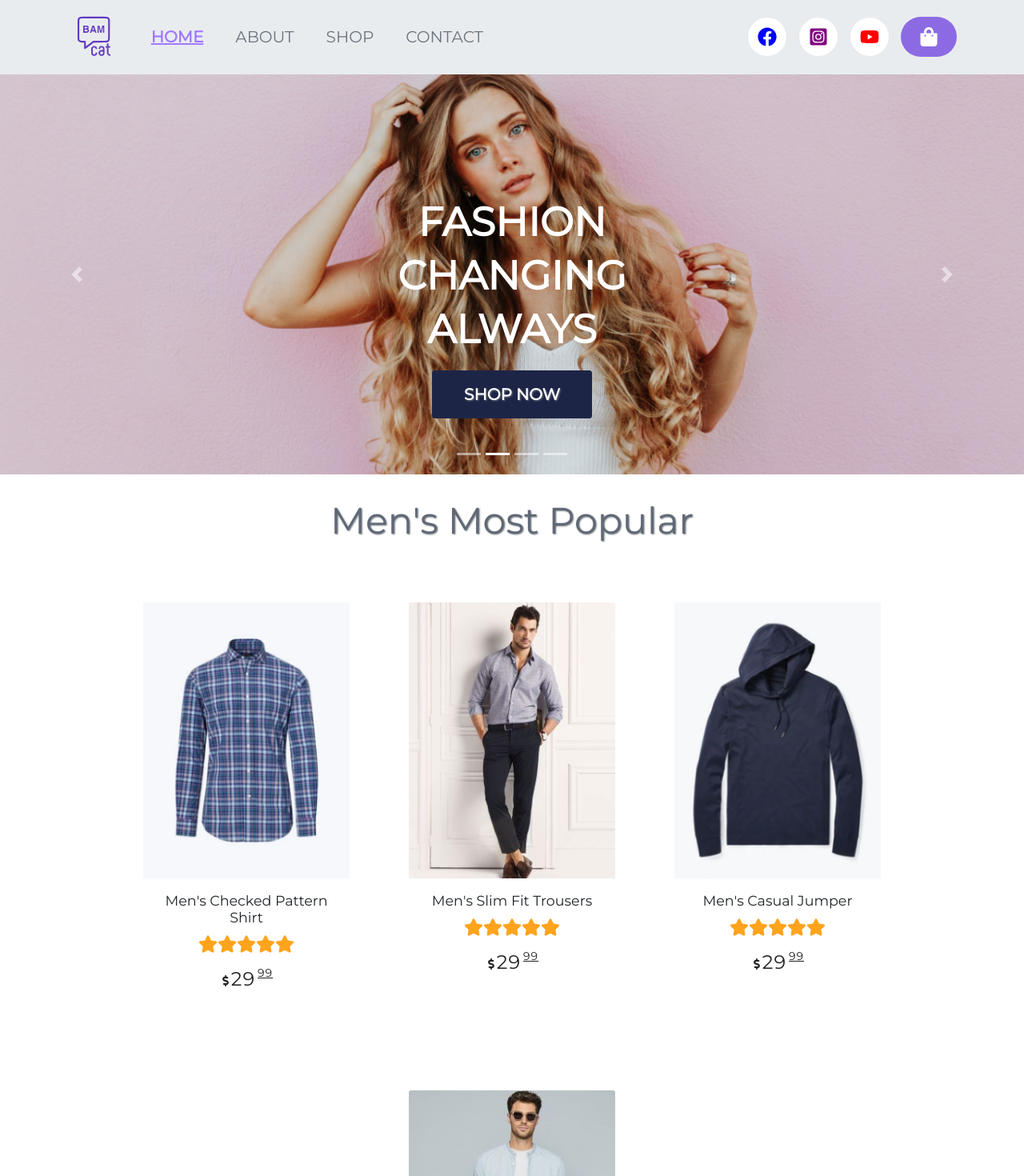
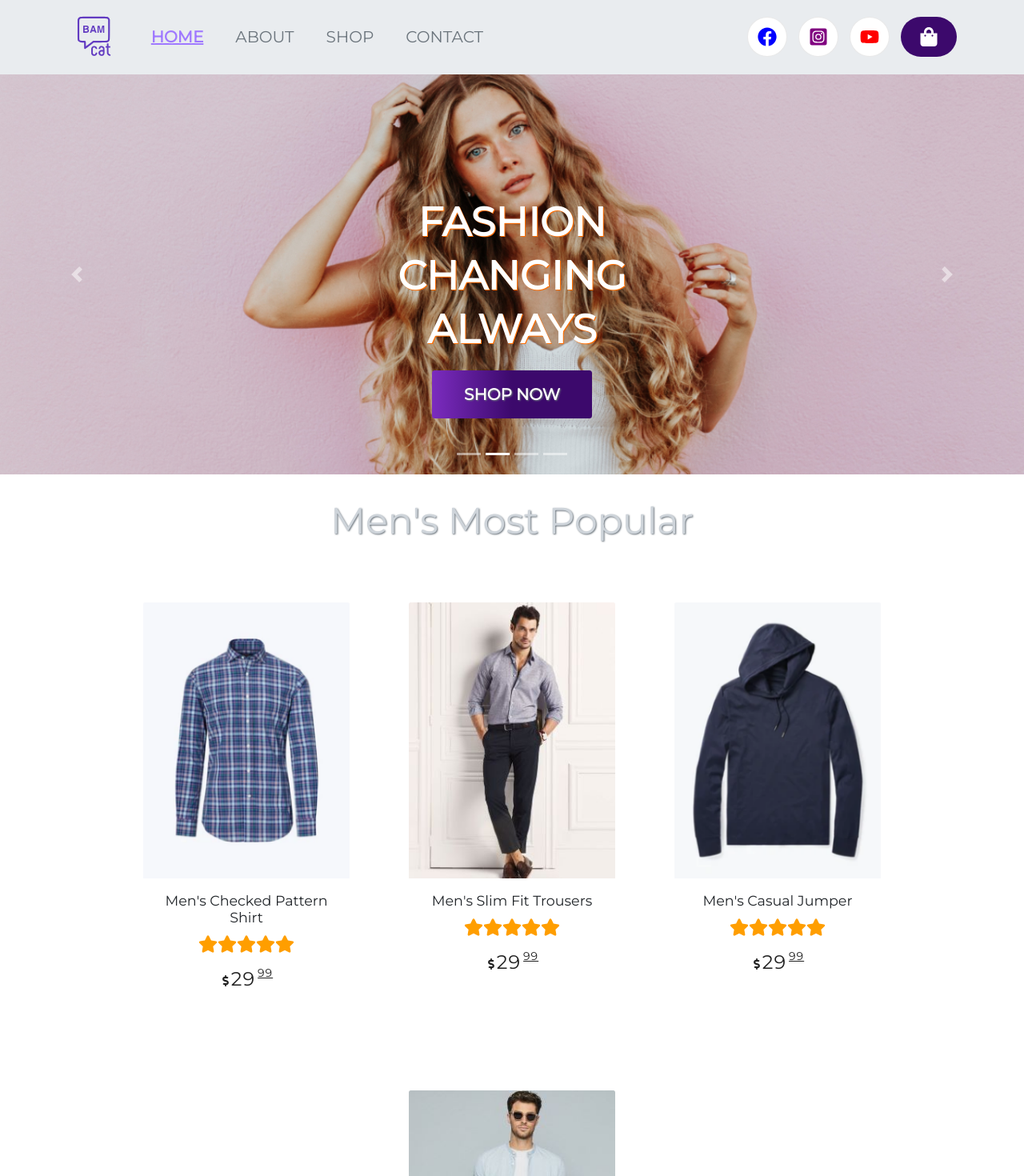
Before and after one commit to syed-ghufran-hassan/B.A.M-eCommerce, a React (Create React App) app: page / in a window 1280 px wide. Shown: the top 1470 px of the page at 80% size. Built offline with nearby package versions, Linux system fonts and the light colour scheme; no server answers.

Commit message:
some style changes in: - navbar - homepage - scrollbtn
organised css a bit

we still have some bugs to fix

```diff
--- a/src/features/styles/HomePage.css
+++ b/src/features/styles/HomePage.css
@@ -1,4 +1,9 @@
 @import url("Colors.css");
+
+.carousel-item h1 {
+  text-shadow: 1px 1px var(--color-accent-orange);
+}
+
 .Carousel-Image {
   width: 100vw;
   height: 500px;
@@ -12,8 +17,8 @@
   margin: 30px;
   font-size: 46px;
   text-align: center;
-  color: var(--color-accent-grey);
-  text-shadow: 1px 1px 2px var(--color-accent-tint-grey-5);
+  color: var(--color-accent-tint-grey-3);
+
 }
 
 .card-deck {
@@ -55,10 +60,7 @@
   transform: scale(2.15);
 }
 
-.Best-men-clothing {
-  margin: 2% 7% 2% 7%;
-}
-
+.Best-men-clothing,
 .Best-women-clothing {
   margin: 2% 7% 2% 7%;
 }
@@ -68,7 +70,7 @@
 }
 
 .card-text svg {
-  color: #ffa41c;
+  color: var(--color-accent-tint-orange-0);
 }
 
 .full-price {
@@ -104,7 +106,6 @@
   font-size: 20px;
   color: var(--color-light);
   text-decoration: none;
-  text-shadow: 1px 1px 2px var(--color-accent-tint-grey-5);
 }
 
 .secondary-btn:hover {
@@ -112,14 +113,14 @@
   text-decoration: none;
 }
 .secondary-btn a,
-.main-btn a {
+.main-btn a,
+.Best-container h2 {
   text-shadow: 1px 1px 2px var(--color-accent-tint-grey-5);
 }
 
 .secondary-btn a:active,
-.main-btn a:active,
-.home-shop a:active {
-  color: var(--color-accent-tint-orange-1);
+.main-btn a:active {
+  color: var(--color-accent-tint-orange-1) !important;
 }
 
 .General-info {
@@ -127,10 +128,9 @@
   flex-direction: row;
   justify-content: space-evenly;
   flex-wrap: wrap;
-  margin: 150px 50px 150px 50px;
-  color: var(--color-primary-purple);
+  margin: 150px 50px;
+  color: var(--color-accent-grey);
 }
-
 .general-icons {
   text-align: center;
 }
@@ -163,6 +163,12 @@
     overflow: hidden;
     background-size: 200% 100%;
     background-position: 100%;
+    background: linear-gradient(
+      to right,
+      #7b2cbf,
+      #3c096c 50%,
+      #3c096c 50%
+    );
     transition: background-position 275ms ease;
   }
 
@@ -187,7 +193,6 @@
   .carousel-item h1 {
     font-size: 50px;
     font-weight: bold;
-    text-shadow: 1px 1px darkgray;
   }
   .carousel-caption .main-btn {
     width: 200px;
--- a/src/features/styles/Navbar.css
+++ b/src/features/styles/Navbar.css
@@ -58,7 +58,7 @@
   align-items: center;
   border-radius: 30px;
   overflow: hidden;
-  background: linear-gradient(to right, #9f78ff 50%, #8c6ae4 50%, #8c6ae4);
+  background: linear-gradient(to right, #7b2cbf, #3c096c 50%, #3c096c 50%);
   background-size: 200% 100%;
   background-position: 100%;
   transition: background-position 275ms ease;
--- a/src/features/styles/ScrollButton.css
+++ b/src/features/styles/ScrollButton.css
@@ -4,9 +4,8 @@
   bottom: 15px;
   right: 35px;
   font-size: 25px;
-  color: #ffffff;
-  background-color: #9f78ff;
-  z-index: 4;
+  color: var(--color-accent-tint-grey-0);
+  background-color: var(--color-primary-tint-purple-4);
   width: 50px;
   height: 50px;
   line-height: 45px;
@@ -15,13 +14,16 @@
   transition: 0.5s;
 }
 
-.top{
+.top {
   display: flex;
   justify-content: center;
   align-items: center;
 }
 
 .back-to-top .top:hover {
-  color: #ffffff;
-  background: #8c6ae4;
+  color: var(--color-accent-tint-grey-1);
+  background-color: var(--color-primary-tint-purple-0);
 }
+.back-to-top .top:active {
+  color: var(--color-accent-tint-orange-1);
+}
```
